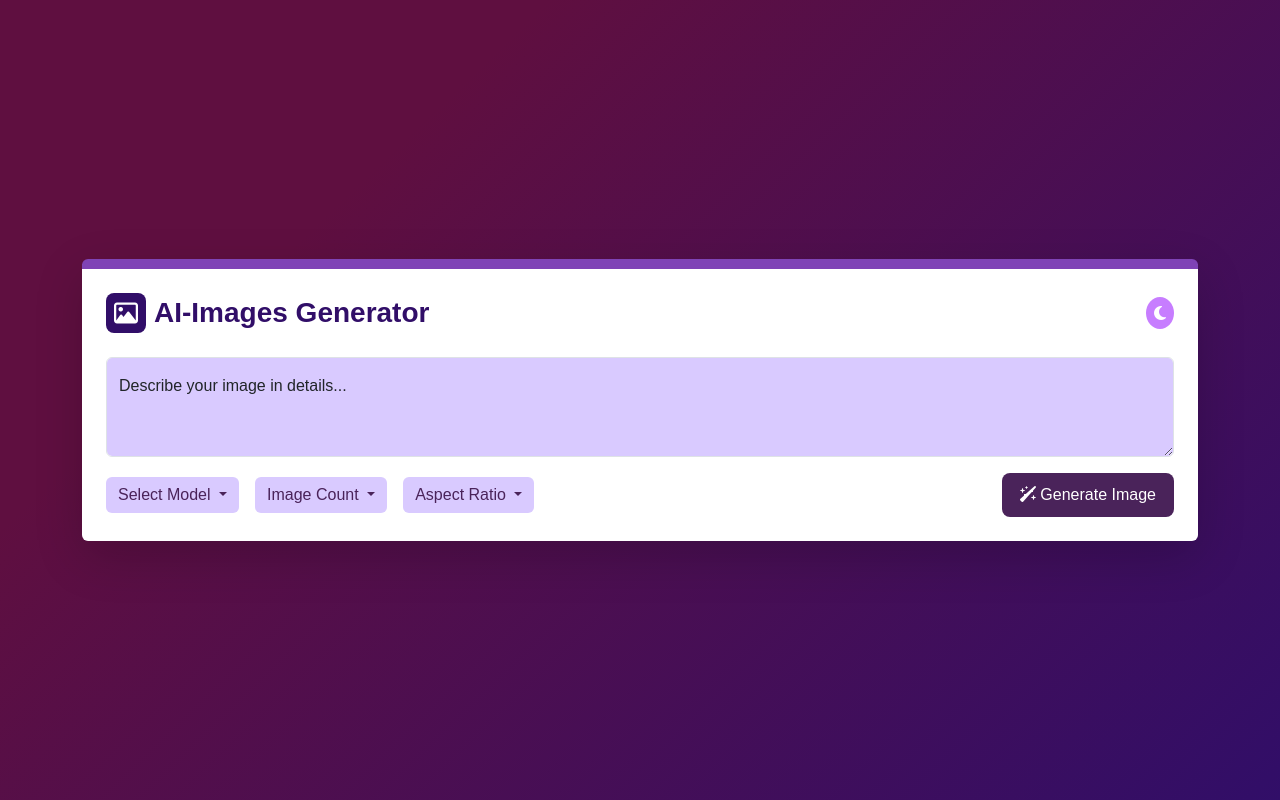
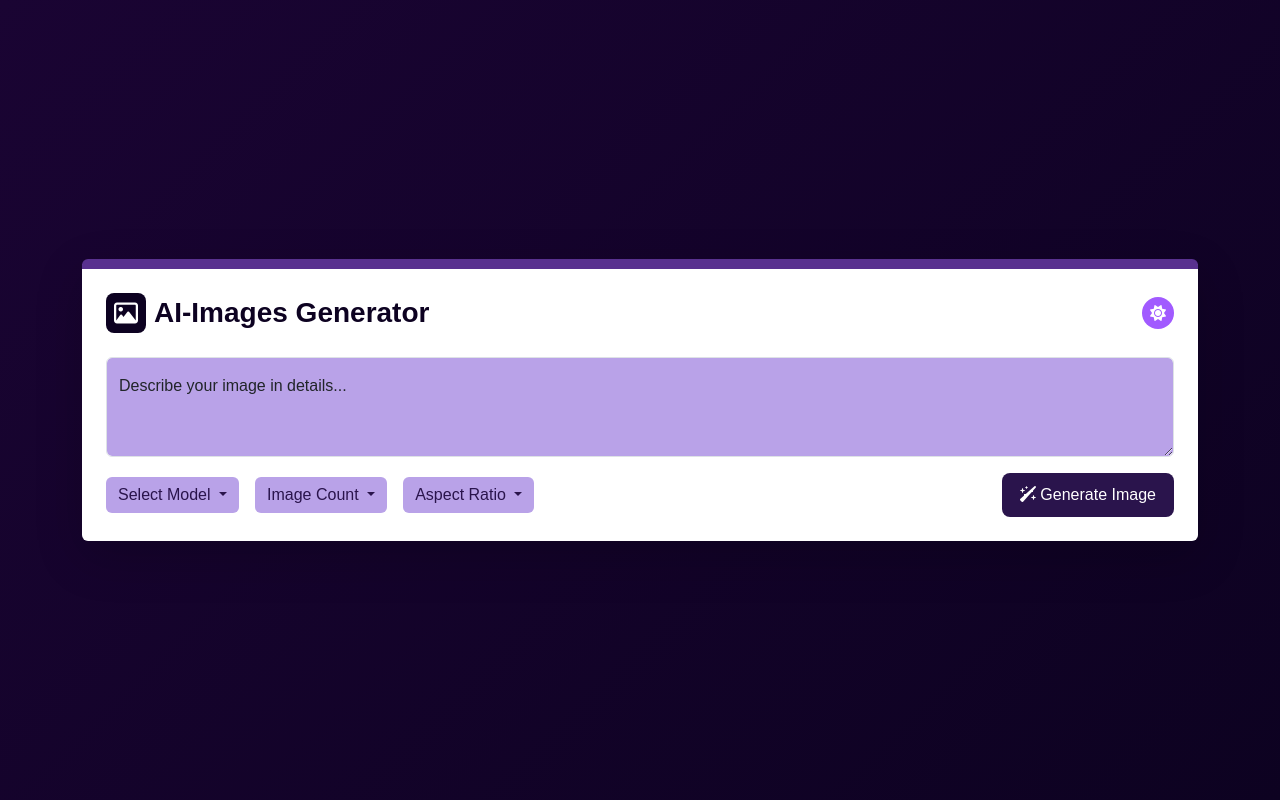
Before and after one commit to ShaymaaEssa/AI-Images-Generator, a plain HTML site: page index.html in a window 1280 px wide. Both pictures are taken after a click on the button 1160 px from the left and 313 px from the top of the page. Drawn offline with Linux system fonts and the light colour scheme.

Commit message:
light-dark mode

```diff
--- a/css/style.css
+++ b/css/style.css
@@ -13,14 +13,31 @@
   --color-border: #7f43b6;     /* borders, dividers */
 }
 
+.dark-theme {
+  --color-bg-1: #0d0221;    /* deep space purple */
+  --color-bg-2: #1a0433;    /* rich night plum */
+
+  --color-primary: #a15aff;  /* darker, neon purple */
+  --color-accent: #ff4fd8;   /* vivid pink but darker tone */
+  --color-secondary: #4b3370; /* deeper muted purple */
+
+  --color-text-light: #f3eaff;  /* soft white-lilac for readability */
+  --color-text-muted: #b9a2e8;  /* muted lavender for secondary text */
+
+  --color-card-bg: #1c0f3a;   /* dark slate-purple for cards */
+  --color-input-bg: #2a144c;  /* subtle dark input bg */
+  --color-border: #59318f;    /* darker border tone */
+}
+
 *{
 
     box-sizing: border-box !important;
 }
 
-body{
+body {
     background-color: #310e68;
-background-image: linear-gradient(316deg, #310e68 0%, #5f0f40 74%);;
+  background: linear-gradient(316deg, var(--color-bg-1), var(--color-bg-2));
+
     font-family: Arial, Helvetica, sans-serif;
 }
 
--- a/index.html
+++ b/index.html
@@ -47,7 +47,11 @@
                 role="button"
               >
                 <div
-                  class="icon p-2 rounded-circle  text-white d-flex justify-content-center align-items-center cursor-pointer"
+                  class="icon daynight-mode p-2 rounded-circle  text-white d-flex justify-content-center align-items-center"
+                  role="button"
+                  id="theme-toggle"
+                  aria-pressed="false"
+                  aria-label="Toggle theme"
                 >
                   <i class="fa-solid fa-moon fs-6"></i>
                 </div>
--- a/js/script.js
+++ b/js/script.js
@@ -0,0 +1,24 @@
+const toggle = document.getElementById("theme-toggle");
+const root  = document.documentElement;
+
+function setTheme(theme) {
+    if (theme === "dark") {
+        root.classList.add("dark-theme");
+        toggle.innerHTML = '<i class="fa-solid fa-sun fs-6"></i>';
+        localStorage.setItem("theme", "dark");
+        toggle.setAttribute("aria-pressed", "true");
+    } else{
+        root.classList.remove("dark-theme");
+        toggle.innerHTML = '<i class="fa-solid fa-moon fs-6"></i>';
+        localStorage.setItem("theme", "light");
+        toggle.setAttribute("aria-pressed", "false");
+    }
+}
+
+const savedTheme = localStorage.getItem("theme") || "light";
+setTheme(savedTheme);
+
+toggle.addEventListener("click", () => {
+    const currentTheme = root.classList.contains("dark-theme") ? "dark" : "light";
+    setTheme(currentTheme === "dark" ? "light" : "dark");
+});
```
